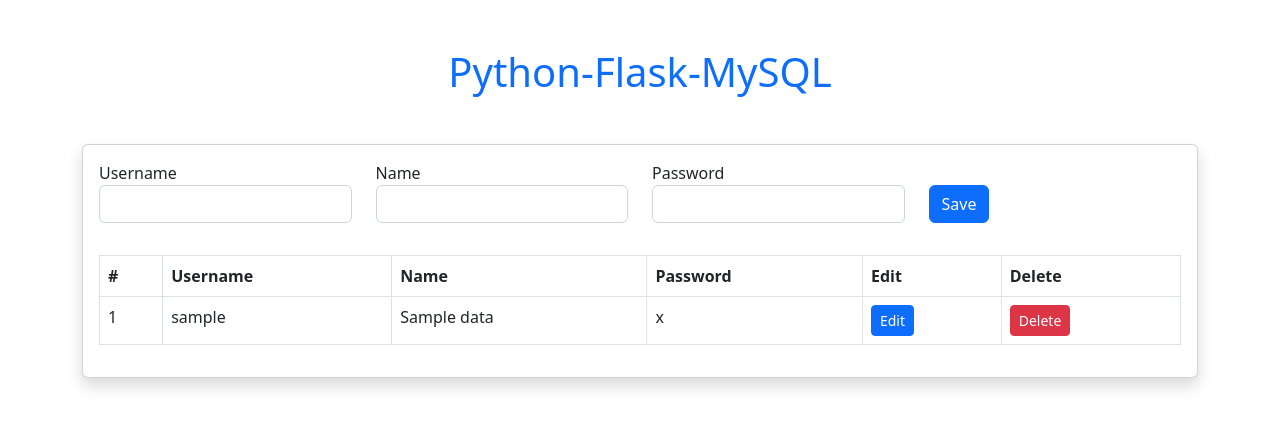
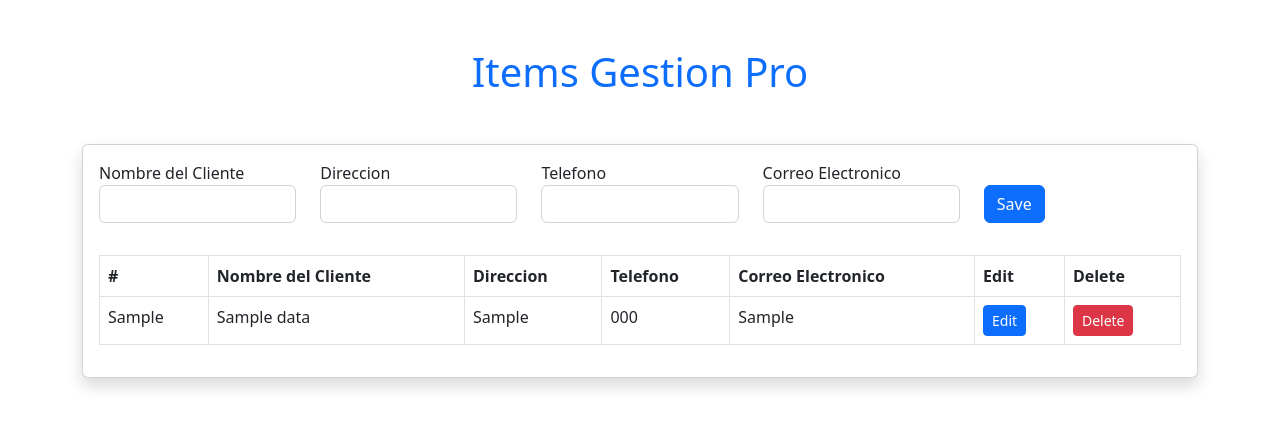
Before and after one commit to 3dison10/ITEMS_GESTION_PRO, a Flask app: template trimestre_3/3_CRUD_PROYECTO/python-flask-mysql-app/src/templates/index.html in a window 1280 px wide. Shown: the top 428 px of the page. Run offline with Flask 3, Linux system fonts and the light colour scheme; the template is opened without the code that fills it: most values are stand-ins (such as "Sample title", 1, 10 or a date in 2020).

Commit message:
Descripción de los cambios

```diff
--- a/trimestre_3/3_CRUD_PROYECTO/python-flask-mysql-app/src/templates/index.html
+++ b/trimestre_3/3_CRUD_PROYECTO/python-flask-mysql-app/src/templates/index.html
@@ -11,7 +11,7 @@
 </head>
 <body>
 
-    <h1 class="text-center mt-5 mb-5 text-primary">Python-Flask-MySQL</h1>
+    <h1 class="text-center mt-5 mb-5 text-primary">Items Gestion Pro</h1>
 
     <div class="container">
         <div class="card shadow">
@@ -19,16 +19,20 @@
                 <form action="/user" method="POST">
                     <div class="row mb-3">
                         <div class="col">
-                            <label>Username</label>
-                            <input type="text" class="form-control mb-3" name="username">
+                            <label>Nombre del Cliente</label>
+                            <input type="text" class="form-control mb-3" name="nombre_cliente">
                         </div>
                         <div class="col">
-                            <label>Name</label>
-                            <input type="text" class="form-control mb-3" name="name">
+                            <label>Direccion</label>
+                            <input type="text" class="form-control mb-3" name="direccion_cliente">
                         </div>
                         <div class="col">
-                            <label>Password</label>
-                            <input type="text" class="form-control mb-3" name="password">
+                            <label>Telefono</label>
+                            <input type="text" class="form-control mb-3" name="telefono_cliente">
+                        </div>
+                        <div class="col">
+                            <label>Correo Electronico</label>
+                            <input type="text" class="form-control mb-3" name="correo_cliente">
                         </div>
                         <div class="col">
                             <button class="btn btn-primary mb-3 mt-4" type="submit">Save</button>
@@ -44,9 +48,10 @@
                     <thead>
                         <tr>
                             <th scope="col">#</th>
-                            <th scope="col">Username</th>
-                            <th scope="col">Name</th>
-                            <th scope="col">Password</th>
+                            <th scope="col">Nombre del Cliente</th>
+                            <th scope="col">Direccion</th>
+                            <th scope="col">Telefono</th>
+                            <th scope="col">Correo Electronico</th>
                             <th scope="col">Edit</th>
                             <th scope="col">Delete</th>
                         </tr>
@@ -55,31 +60,34 @@
                 <tbody>
                     {% for d in data %}
                         <tr>
-                            <td>{{d.id}}</td>
-                            <td>{{d.username}}</td>
-                            <td>{{d.name}}</td>
-                            <td>{{d.password}}</td>
-                            <td><button class="btn btn-primary btn-sm" id="btn-edit{{d.id}}" data-bs-toggle="modal" data-bs-target="#modal{{d.id}}">Edit</button></td>
-                            <td><a href="{{url_for('delete', id=d.id)}}" class="btn btn-danger btn-sm">Delete</a></td>
+                            <td>{{d.id_cliente}}</td>
+                            <td>{{d.nombre_cliente}}</td>
+                            <td>{{d.direccion_cliente}}</td>
+                            <td>{{d.telefono_cliente}}</td>
+                            <td>{{d.correo_cliente}}</td>
+                            <td><button class="btn btn-primary btn-sm" id="btn-edit{{d.id_cliente}}" data-bs-toggle="modal" data-bs-target="#modal{{d.id_cliente}}">Edit</button></td>
+                            <td><a href="{{url_for('delete', id=d.id_cliente)}}" class="btn btn-danger btn-sm">Delete</a></td>
                         </tr>
 
                         <!-- modal -->
 
-                        <div class="modal fade" id="modal{{d.id}}" tabindex="-1" aria-labelledby="exampleModalLabel" aria-hidden="true">
+                        <div class="modal fade" id="modal{{d.id_cliente}}" tabindex="-1" aria-labelledby="exampleModalLabel" aria-hidden="true">
                             <div class="modal-dialog">
                               <div class="modal-content">
                                 <div class="modal-header">
-                                  <h1 class="modal-title fs-5" id="exampleModalLabel">{{d.username}}</h1>
+                                  <h1 class="modal-title fs-5" id="exampleModalLabel">{{d.nombre_cliente}}</h1>
                                   <button type="button" class="btn-close" data-bs-dismiss="modal" aria-label="Close"></button>
                                 </div>
                                 <div class="modal-body">
-                                    <form action="/edit/{{d.id}}" method="post">
-                                        <label>Username</label>
-                                        <input type="text" class="form-control mb-3" name="username" value="{{d.username}}">
-                                        <label>Name</label>
-                                        <input type="text" class="form-control mb-3" name="name" value="{{d.name}}">
-                                        <label>Password</label>
-                                        <input type="text" class="form-control mb-3" name="password" value="{{d.password}}">
+                                    <form action="/edit/{{d.id_cliente}}" method="post">
+                                        <label>Nombre del Cliente</label>
+                                        <input type="text" class="form-control mb-3" name="nombre_cliente" value="{{d.nombre_cliente}}">
+                                        <label>Direccion</label>
+                                        <input type="text" class="form-control mb-3" name="direccion_cliente" value="{{d.direccion_cliente}}">
+                                        <label>Telefono</label>
+                                        <input type="text" class="form-control mb-3" name="telefono_cliente"value="{{d.telefono_cliente}}">
+                                        <label>Correo Electronico</label>
+                                        <input type="text" class="form-control mb-3" name="correo_cliente"value="{{d.correo_cliente}}">
 
                                 </div>
                                 <div class="modal-footer">
```
Also changed, not shown: trimestre_3/3_CRUD_PROYECTO/python-flask-mysql-app/src/database.py (+4 -4 lines).
